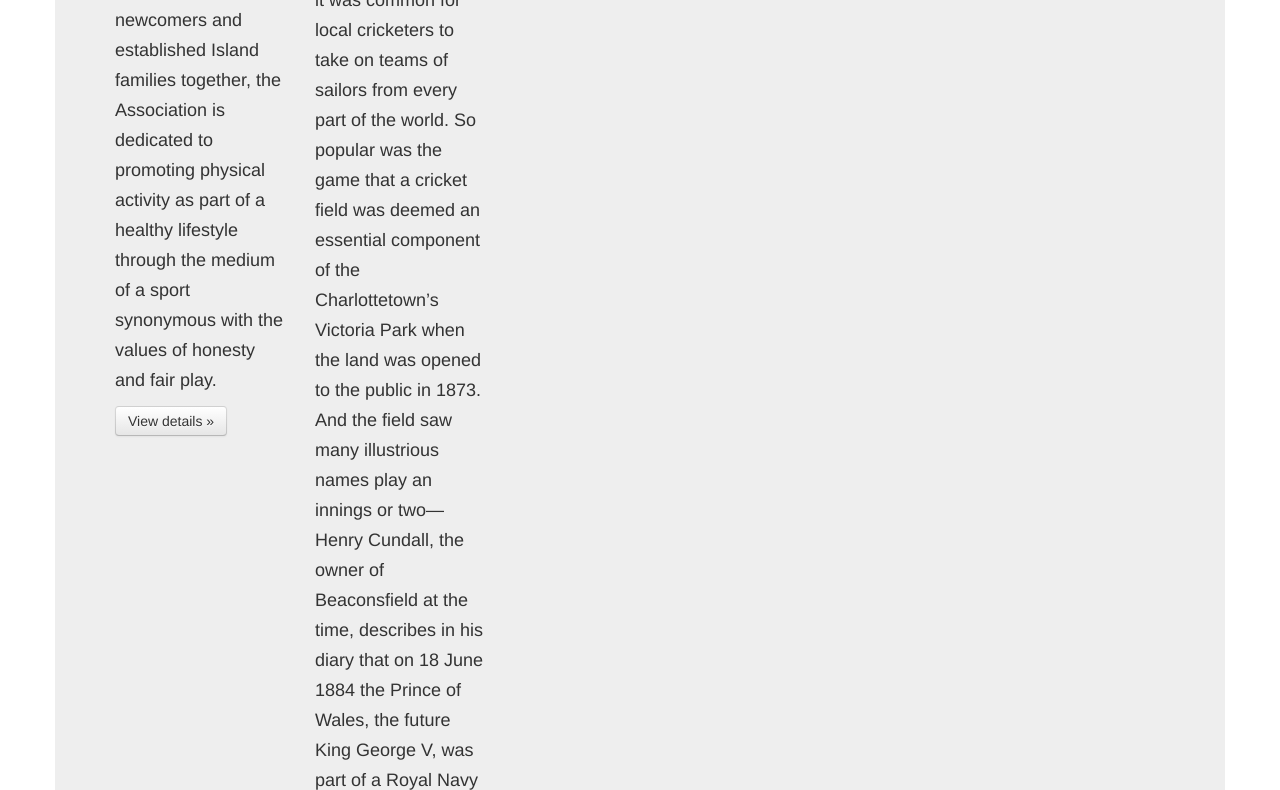
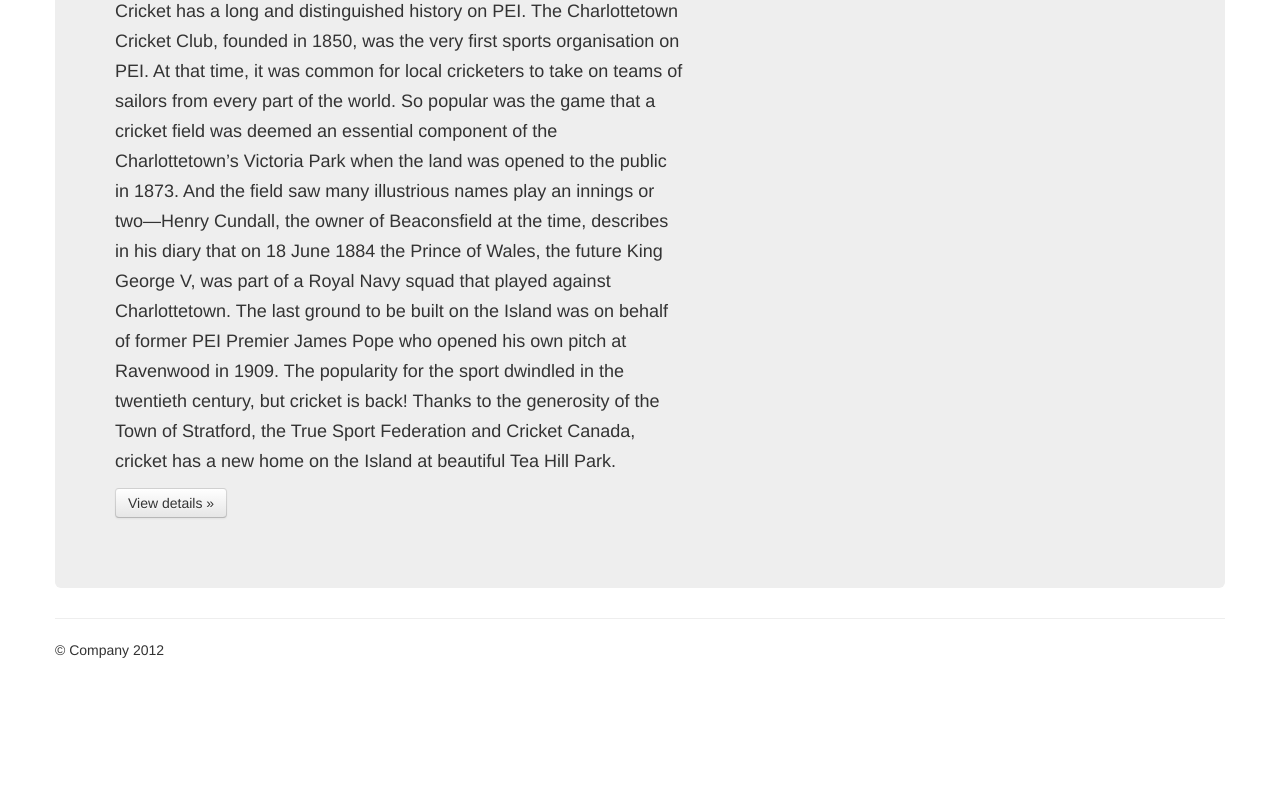
Before and after one commit to vishrut123/vish, a plain HTML site: page about.html in a window 1280 px wide. Shown: the part 699-1489 px from the top of the page. After the commit the page ends 1409 px from the top, so only its background shows below. Drawn offline with Linux system fonts and the light colour scheme.

Commit message:
01111111111111111111

```diff
--- a/about.html
+++ b/about.html
@@ -68,14 +68,14 @@
         <p><a class="btn btn-primary btn-large">Learn more &raquo;</a></p>
 
         <div class="row">
-        <div class="span2">
+        <div class="span6">
           <h2>Mission</h2>
           <p>The PEI Cricket Association (PEI-CA) is dedicated to fostering the growth of cricket across the region by providing a safe and welcoming environment for new and established players of all ages.
 
 By bringing youth, newcomers and established Island families together, the Association is dedicated to promoting physical activity as part of a healthy lifestyle through the medium of a sport synonymous with the values of honesty and fair play. </p>
           <p><a class="btn" href="#">View details &raquo;</a></p>
         </div>
-        <div class="span2">
+        <div class="span6">
           <h2>Company Overview</h2>
           <p>Cricket has a long and distinguished history on PEI.
 
```
Also changed, not shown: count.txt.
